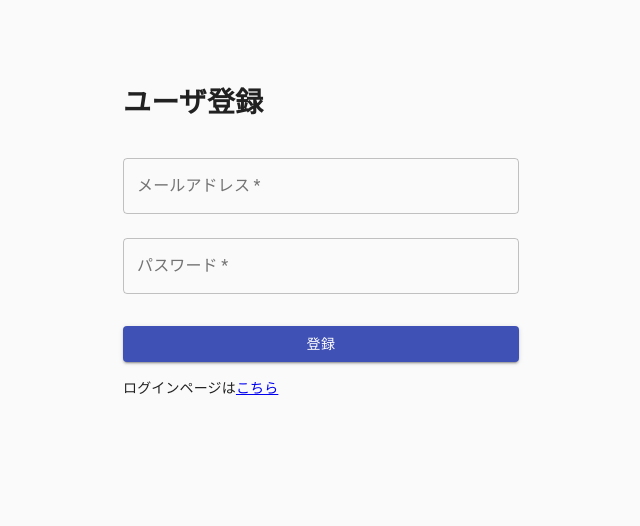
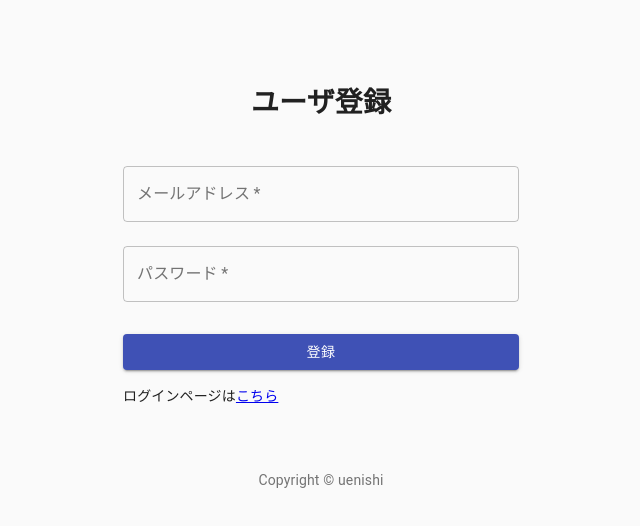
Before and after one commit to KeitaUenishi/chatApp, a React (Create React App) app: page /signup in a window 1280 px wide. Shown: the top 526 px of the page, without its empty margins (319-959 px from the left). Built offline with nearby package versions, Linux system fonts and the light colour scheme; no server answers.

Commit message:
directry organize

```diff
--- a/src/components/App.js
+++ b/src/components/App.js
@@ -1,7 +1,7 @@
 import React , {useState} from 'react';
-import { SignIn } from './SignIn';
+import { SignIn } from './login/SignIn';
 import { Main } from './Main';
-import { SignUp } from './SignUp'
+import { SignUp } from './login/SignUp'
 import { AuthProvider } from '../context/AuthContext';
 import { BrowserRouter, Route } from 'react-router-dom';
 
--- a/src/components/Main.js
+++ b/src/components/Main.js
@@ -1,8 +1,8 @@
 import React from 'react'
 import { makeStyles } from '@material-ui/core/styles';
 
-import { MessageInputField } from './MessageInputField';
-import { MessageList } from './MessageList';
+import { MessageInputField } from './chat/MessageInputField';
+import { MessageList } from './chat/MessageList';
 import { useAuthContext } from '../context/AuthContext';
 
 import { auth } from '../firebase';
--- a/src/components/MessageField.js
+++ b/src/components/chat/MessageField.js
@@ -1,6 +1,6 @@
 import React, { useState } from 'react'
 import { TextField } from '@material-ui/core'
-import { pushMessage } from '../firebase';
+import { pushMessage } from '../../firebase';
 
 export const MessageField = ({ name, setText, text, inputEl }) => {
   const [isComposed, setIsComposed] = useState(false);
--- a/src/components/MessageInputField.js
+++ b/src/components/chat/MessageInputField.js
@@ -1,7 +1,7 @@
 import React, {useState, useRef} from 'react'
 import {Avatar, Grid} from '@material-ui/core';
 import {makeStyles} from '@material-ui/core/styles';
-import { gravatarPath } from '../gravatar';
+import { gravatarPath } from '../../gravatar';
 
 import { MessageField } from './MessageField';
 import { MessageSubmitButton } from './MessageSubmitButton';
--- a/src/components/MessageItem.js
+++ b/src/components/chat/MessageItem.js
@@ -2,7 +2,7 @@ import React, { useEffect, useRef } from 'react'
 import { ListItem, ListItemAvatar, ListItemText, Avatar, Typography } from '@material-ui/core'
 import { makeStyles } from '@material-ui/core/styles'
 
-import { gravatarPath } from '../gravatar';
+import { gravatarPath } from '../../gravatar';
 
 const useStyles = makeStyles(() => ({
   inline: {
--- a/src/components/MessageList.js
+++ b/src/components/chat/MessageList.js
@@ -3,7 +3,7 @@ import { List } from '@material-ui/core';
 import { makeStyles } from '@material-ui/core/styles';
 import { MessageItem } from './MessageItem'
 
-import { messagesRef } from '../firebase';
+import { messagesRef } from '../../firebase';
 
 const useStyles = makeStyles({
   root: {
--- a/src/components/MessageSubmitButton.js
+++ b/src/components/chat/MessageSubmitButton.js
@@ -2,7 +2,7 @@ import React from "react";
 import { IconButton } from "@material-ui/core";
 import SendIcon from '@material-ui/icons/Send';
 
-import { pushMessage } from '../firebase'
+import { pushMessage } from '../../firebase'
 
 export const MessageSubmitButton = ({inputEl, name, setText, text}) => {
   return (
--- /dev/null
+++ b/src/components/common/Copyright.js
@@ -0,0 +1,17 @@
+import React from 'react';
+import Typography from '@material-ui/core/Typography';
+import LinkOther from '@material-ui/core/Link';
+
+export const Copyright = () => {
+  return (
+    <Typography variant="body2" color="textSecondary" align="center">
+      {'Copyright © '}
+      <LinkOther color="inherit"
+            href="https://uenishi.cloud/"
+            target="_blank"
+            rel="noopener">
+        uenishi
+      </LinkOther>
+    </Typography>
+  );
+}
--- a/src/components/SignIn.js
+++ b/src/components/login/SignIn.js
@@ -3,51 +3,17 @@ import React, {useState, useEffect } from 'react';
 import Button from '@material-ui/core/Button';
 import CssBaseline from '@material-ui/core/CssBaseline';
 import TextField from '@material-ui/core/TextField';
-import LinkOther from '@material-ui/core/Link';
 import Box from '@material-ui/core/Box';
 import Typography from '@material-ui/core/Typography';
-import { makeStyles } from '@material-ui/core/styles';
 import Container from '@material-ui/core/Container';
 
-import { auth, provider } from '../firebase';
+import { auth, provider } from '../../firebase';
 import { Link, useHistory } from 'react-router-dom';
-
-function Copyright() {
-  return (
-    <Typography variant="body2" color="textSecondary" align="center">
-      {'Copyright © '}
-      <LinkOther color="inherit"
-            href="https://uenishi.cloud/"
-            target="_blank"
-            rel="noopener">
-        uenishi
-      </LinkOther>
-    </Typography>
-  );
-}
-
-const useStyles = makeStyles((theme) => ({
-  paper: {
-    marginTop: theme.spacing(8),
-    display: 'flex',
-    flexDirection: 'column',
-    alignItems: 'center',
-  },
-  avatar: {
-    margin: theme.spacing(1),
-    backgroundColor: theme.palette.secondary.main,
-  },
-  form: {
-    width: '100%', // Fix IE 11 issue.
-    marginTop: theme.spacing(1),
-  },
-  submit: {
-    margin: theme.spacing(3, 0, 2),
-  },
-}));
+import { Copyright } from '../common/Copyright';
+import { ImputFormStyles } from '../styles/ImputFormStyles';
 
 export const SignIn = ({ setName }) => {
-  const classes = useStyles();
+  const classes = ImputFormStyles();
   const history = useHistory();
   const [error, setError] = useState('');
   const [disabled, setDisabled] = useState(true);
--- a/src/components/SignUp.js
+++ b/src/components/login/SignUp.js
@@ -1,36 +1,19 @@
-import React, { useRef, useState } from 'react';
+import React, { useState } from 'react';
 import { Link, useHistory } from 'react-router-dom';
 import Typography from '@material-ui/core/Typography';
 import TextField from '@material-ui/core/TextField';
+import Box from '@material-ui/core/Box';
 import CssBaseline from '@material-ui/core/CssBaseline';
 import Container from '@material-ui/core/Container';
 import { makeStyles } from '@material-ui/core/styles';
 import Button from '@material-ui/core/Button';
 
-import { auth } from '../firebase';
-
-const useStyles = makeStyles((theme) => ({
-  paper: {
-    marginTop: theme.spacing(8),
-    display: 'flex',
-    flexDirection: 'column',
-    alignItems: 'center',
-  },
-  avatar: {
-    margin: theme.spacing(1),
-    backgroundColor: theme.palette.secondary.main,
-  },
-  form: {
-    width: '100%', // Fix IE 11 issue.
-    marginTop: theme.spacing(1),
-  },
-  submit: {
-    margin: theme.spacing(3, 0, 2),
-  },
-}));
+import { auth } from '../../firebase';
+import { Copyright } from '../common/Copyright';
+import { ImputFormStyles } from '../styles/ImputFormStyles';
 
 export const SignUp = () => {
-  const classes = useStyles();
+  const classes = ImputFormStyles();
   const history = useHistory();
   const [email, setEmail] = useState('');
   const [password, setPassword] = useState('');
@@ -54,10 +37,9 @@ export const SignUp = () => {
 
   return (
     <Container component="main" maxWidth="xs">
-      <CssBaseline>
-        <div className={classes.paper}>
+      <CssBaseline />
+      <div className={classes.paper}>
 
-        </div>
         <h1>ユーザ登録</h1>
         {error && <Typography style={{ color: 'red' }} component="h3" variant="h6">{error}</Typography>}
         <form className={classes.form} onSubmit={handleSubmit}>
@@ -113,11 +95,14 @@ export const SignUp = () => {
           >
             登録
           </Button>
-          <div>
-            ログインページは<Link to={'/login'}>こちら</Link>
-          </div>
         </form>
-      </CssBaseline>
+      </div>
+      <div>
+        ログインページは<Link to={'/signin'}>こちら</Link>
+      </div>
+      <Box mt={8}>
+        <Copyright />
+      </Box>
     </Container>
   );
 }
--- /dev/null
+++ b/src/components/styles/ImputFormStyles.js
@@ -0,0 +1,23 @@
+import React from 'react';
+import { makeStyles } from '@material-ui/core/styles';
+
+
+export const ImputFormStyles = makeStyles((theme) => ({
+  paper: {
+    marginTop: theme.spacing(8),
+    display: 'flex',
+    flexDirection: 'column',
+    alignItems: 'center',
+  },
+  avatar: {
+    margin: theme.spacing(1),
+    backgroundColor: theme.palette.secondary.main,
+  },
+  form: {
+    width: '100%', // Fix IE 11 issue.
+    marginTop: theme.spacing(1),
+  },
+  submit: {
+    margin: theme.spacing(3, 0, 2),
+  },
+}));
```
Also changed, not shown: src/components/NameInputForm.js (added, +18 -0 lines).
